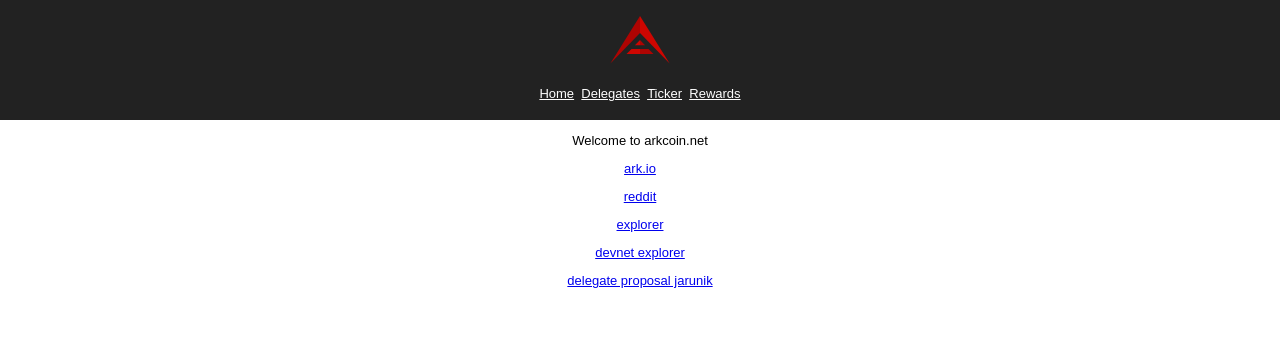
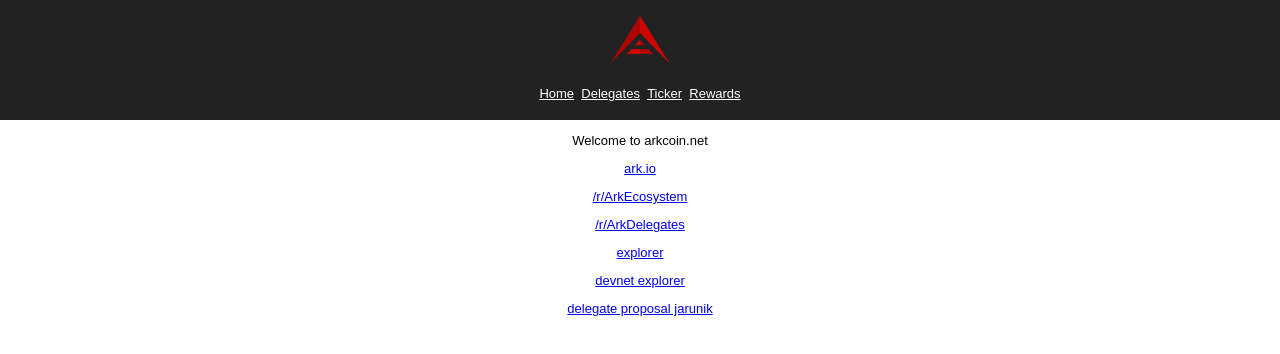
Before and after one commit to robekworld/arkcoin, a React (Create React App) app: page / in a window 1280 px wide. Shown: the top 354 px of the page. Built offline with nearby package versions, Linux system fonts and the light colour scheme.

Commit message:
Update Links

```diff
--- a/src/AppLinks.js
+++ b/src/AppLinks.js
@@ -8,7 +8,10 @@ export class AppLinks extends Component {
           <a href="https://ark.io/"> ark.io</a>
         </p>
         <p>
-          <a href="https://www.reddit.com/r/ArkEcosystem/"> reddit</a>
+          <a href="https://www.reddit.com/r/ArkEcosystem/"> /r/ArkEcosystem</a>
+        </p>
+        <p>
+          <a href="https://www.reddit.com/r/ArkDelegates/"> /r/ArkDelegates</a>
         </p>
         <p>
           <a href="https://explorer.arkcoin.net/">explorer</a>
@@ -17,7 +20,7 @@ export class AppLinks extends Component {
           <a href="https://dexplorer.arkcoin.net/">devnet explorer</a>
         </p>
         <p>
-          <a href="https://www.reddit.com/r/ArkEcosystem/wiki/jarunik">delegate proposal jarunik</a>
+          <a href="https://www.reddit.com/r/ArkDelegates/wiki/jarunik">delegate proposal jarunik</a>
         </p>
       </div>
     );
```
